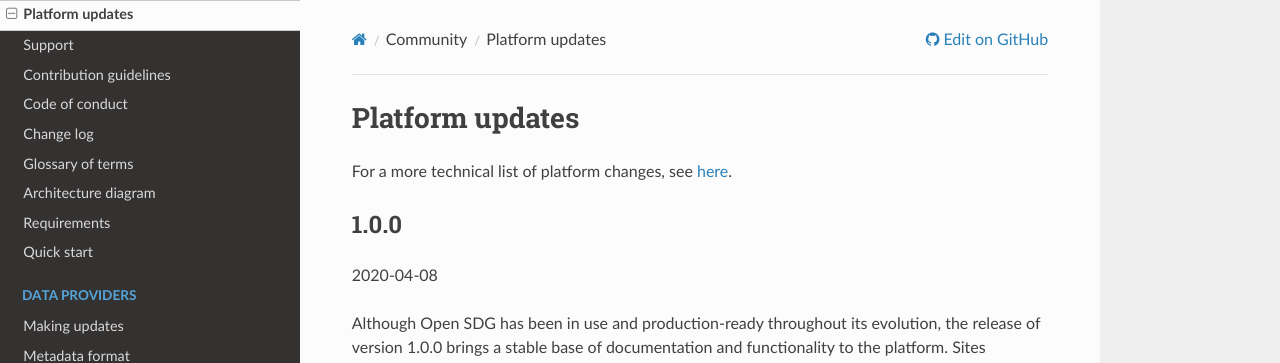
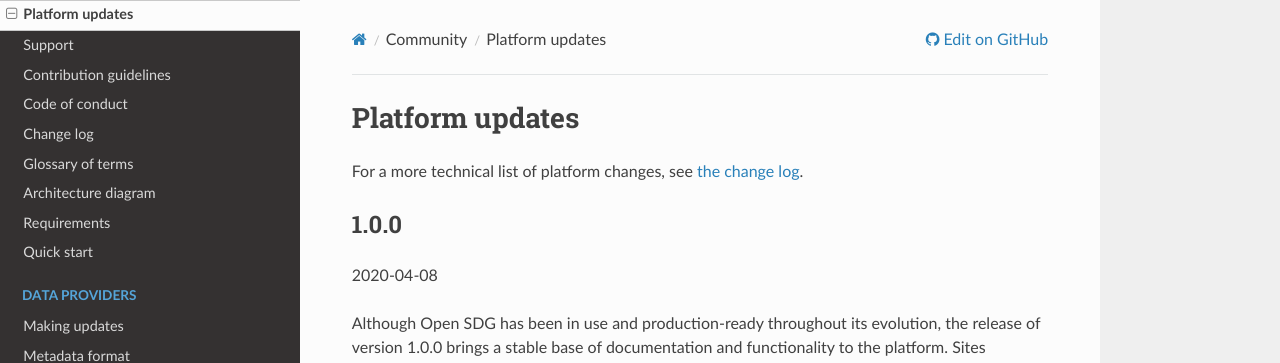
Before and after one commit to open-sdg/open-sdg, an MkDocs documentation site: the page built from docs/updates.md, in a window 1280 px wide and 900 px high. Shown: the top 363 px of the window. Built offline with MkDocs 1.6.1, drawn with Linux system fonts in a browser that asks for light colours; nearby versions of some CDN libraries; old or Windows-style settings are respelled for this version of MkDocs.

Commit message:
More descriptive link to changelog

```diff
--- a/docs/updates.md
+++ b/docs/updates.md
@@ -1,6 +1,6 @@
 <h1>Platform updates</h1>
 
-For a more technical list of platform changes, see [here](./changelog.md).
+For a more technical list of platform changes, see [the change log](changelog.md).
 
 ## 1.0.0
 
```
